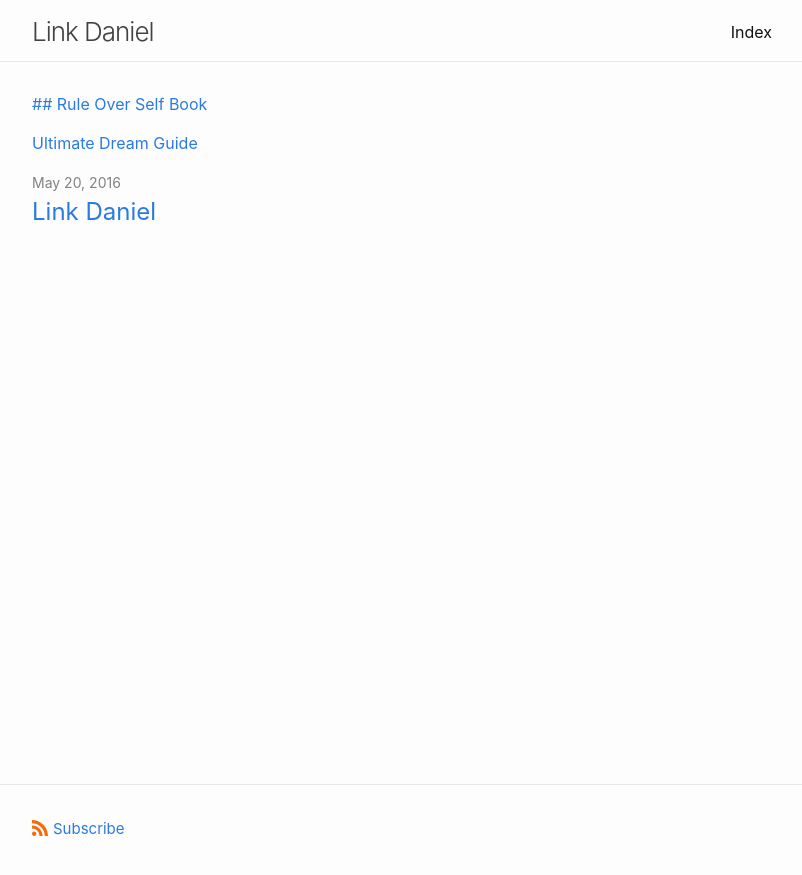
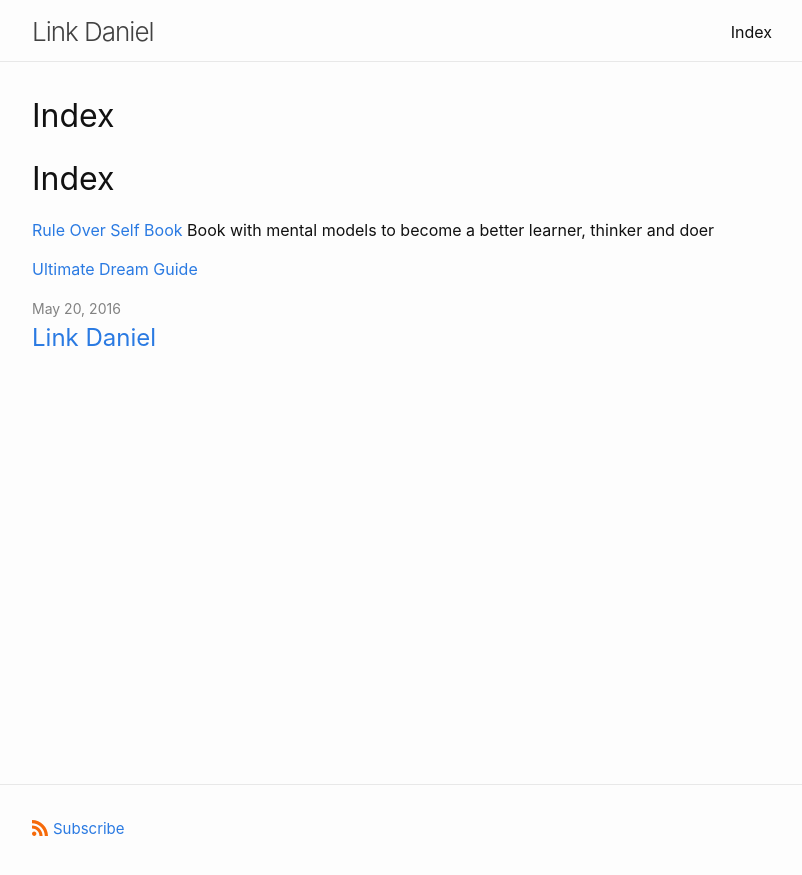
Before and after one commit to link-daniel/link.github.io, a Jekyll site: the page built from index.md, in a window 1280 px wide. Shown: the top 875 px of the page, without its empty margins (238-1040 px from the left). Built offline with Jekyll 4.4.1, drawn with Linux system fonts in a browser that asks for light colours; our own code applies the rules of GitHub Pages for plain Markdown files.

Commit message:
Update index.md

```diff
--- a/index.md
+++ b/index.md
@@ -9,7 +9,9 @@ layout: home
 ---
 
 
+# Index
 
-[## Rule Over Self Book](https://link.com.de/ruleoverself)
+[Rule Over Self Book](https://link.com.de/ruleoverself)
+Book with mental models to become a better learner, thinker and doer
 
 [Ultimate Dream Guide](https://link.com.de/dream)
```
